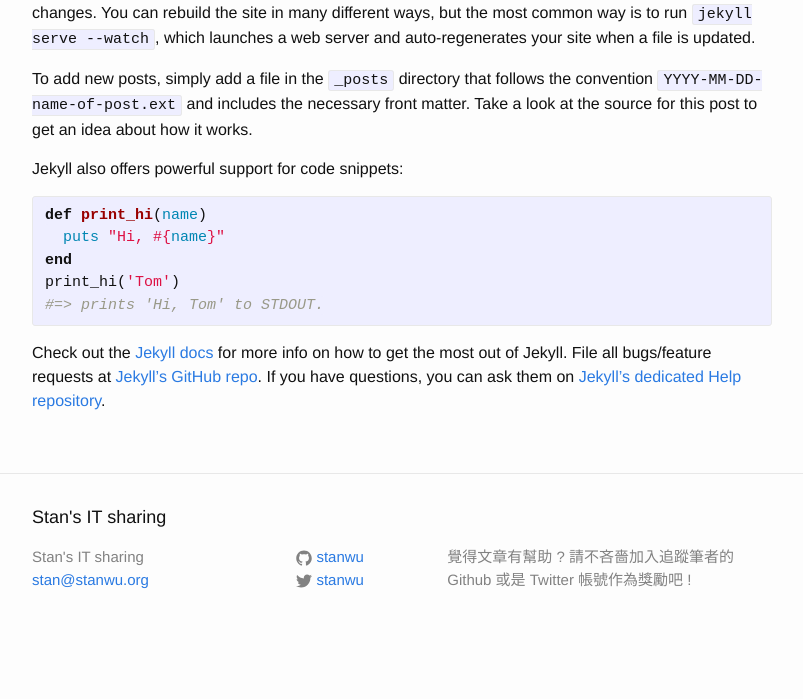
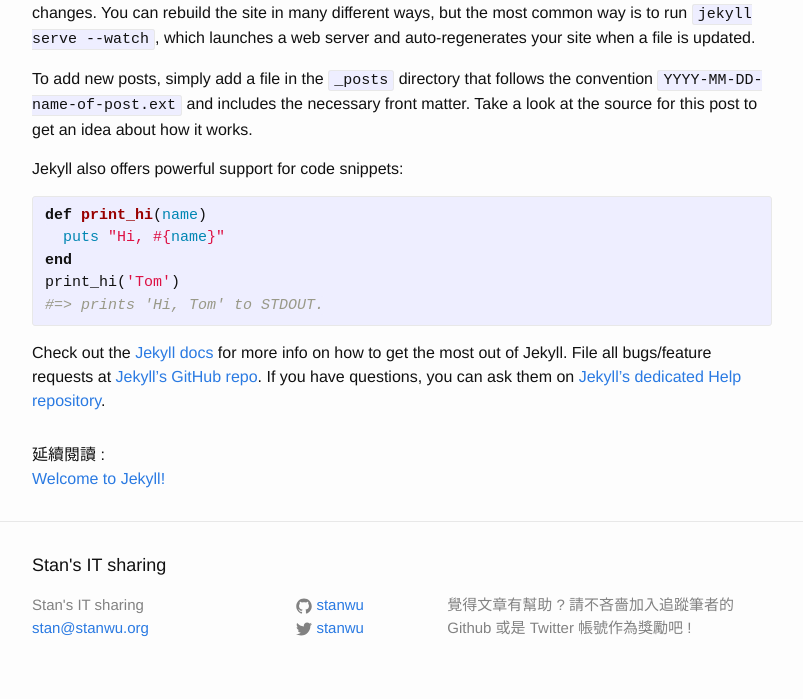
Before and after one commit to stanwutw/stanwutw.github.io, a Jekyll site: the page built from _posts/2014-10-11-test.md, in a window 1280 px wide. Shown: the part 579-1278 px from the top of the page, without its empty margins (238-1041 px from the left). Built offline with Jekyll 4.4.1, drawn with Linux system fonts in a browser that asks for light colours; before the commit the page ends 1230 px from its top, so only the background shows below that.

Commit message:
add relate post config

```diff
--- a/_config.yml
+++ b/_config.yml
@@ -5,11 +5,14 @@ description: > # this means to ignore newlines until "baseurl:"
   覺得文章有幫助 ? 請不吝嗇加入追蹤筆者的 Github 或是 Twitter
   帳號作為獎勵吧 !
 baseurl: "" # the subpath of your site, e.g. /blog/
-url: "http://stanwutw.github.io" # the base hostname & protocol for your site
+url: "http://stanwu.ca" # the base hostname & protocol for your site
 twitter_username: stanwu
 github_username:  stanwu
 
 # Build settings
 markdown: kramdown
 
+lsi: true
+
+# resource
 keep_files: ["downloads", "assets"]
--- a/_layouts/post.html
+++ b/_layouts/post.html
@@ -13,3 +13,8 @@ layout: default
   </article>
 
 </div>
+
+延續閱讀 :<br />
+{% for post in site.related_posts %}
+  <a href="{{ post.url }}">{{ post.title }}</a><br />
+{% endfor %}
```
Also changed, not shown: 5 other files.
